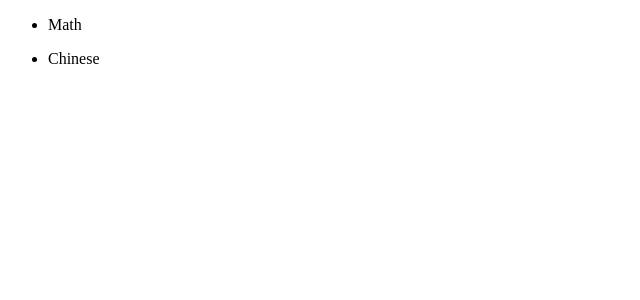
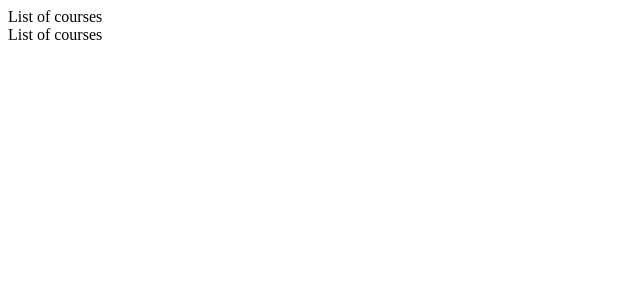
Before and after one commit to WeiChienHsu/angular, an Angular app in the folder directive/: page / in a window 1280 px wide. Shown: the top 300 px of the page, without its empty margins (0-640 px from the left). Built offline with nearby package versions, Linux system fonts and the light colour scheme.

Commit message:
add hidden example

```diff
--- a/directive/src/app/app.component.html
+++ b/directive/src/app/app.component.html
@@ -1,9 +1,16 @@
 <!--The content below is only a placeholder and can be replaced.-->
-<div *ngIf = "courses.length > 0">
-    <ul *ngFor ="let course of courses ">
-      <li> {{course}}  </li>
-    </ul>
+<div *ngIf = "courses.length > 0; then coursesList else noCourses"></div>
+
+<ng-template #coursesList>
+  List of courses
+</ng-template>
+<ng-template #noCourses>
+  No courses showed
+</ng-template>
+
+<div [hidden]="courses.length == 0">
+  List of courses
 </div>
-<div *ngIf = "courses.length == 0">
-  No courses showed
+<div [hidden] = "courses.length > 0" >
+  No courese showed
 </div>
```
